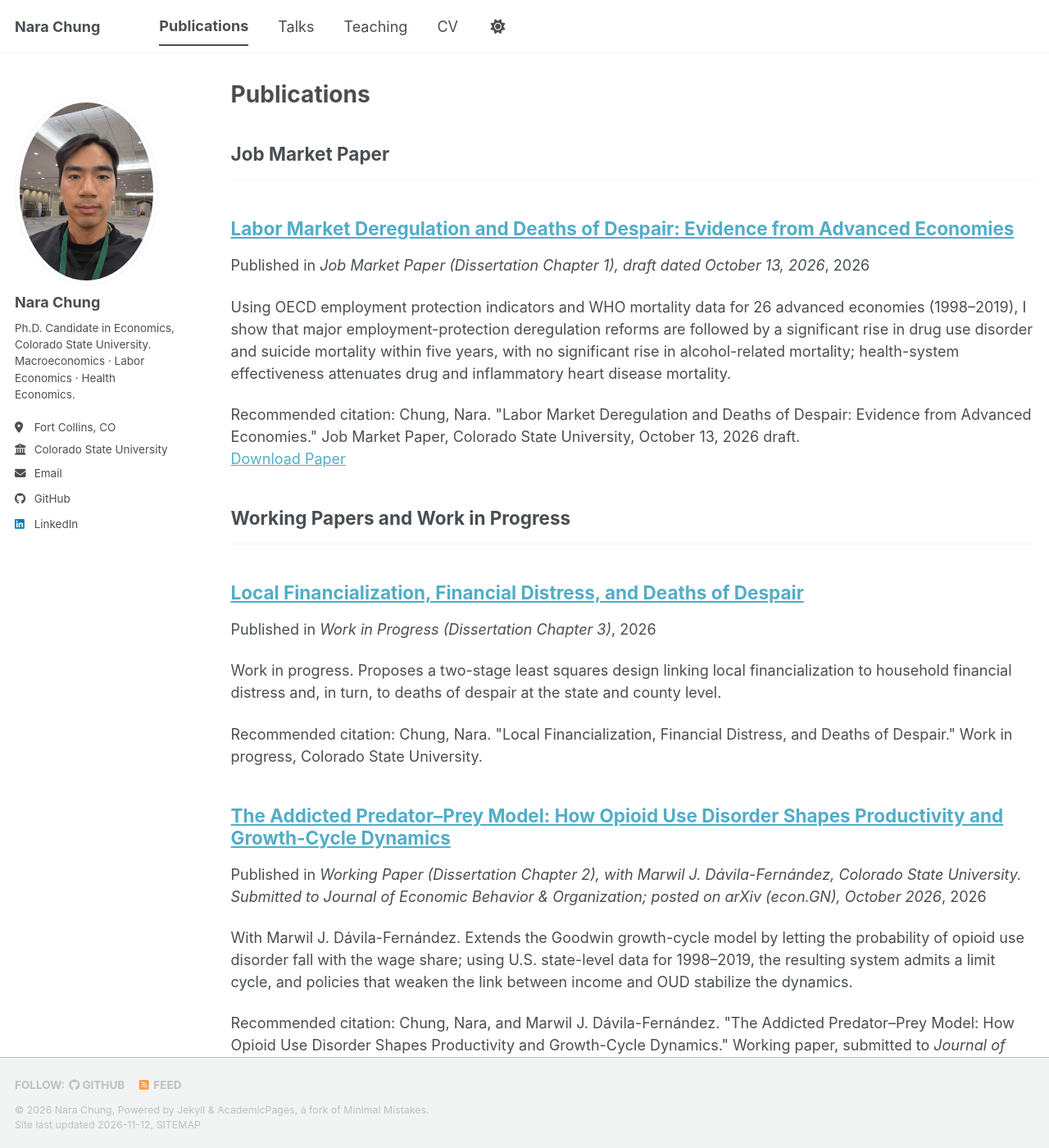
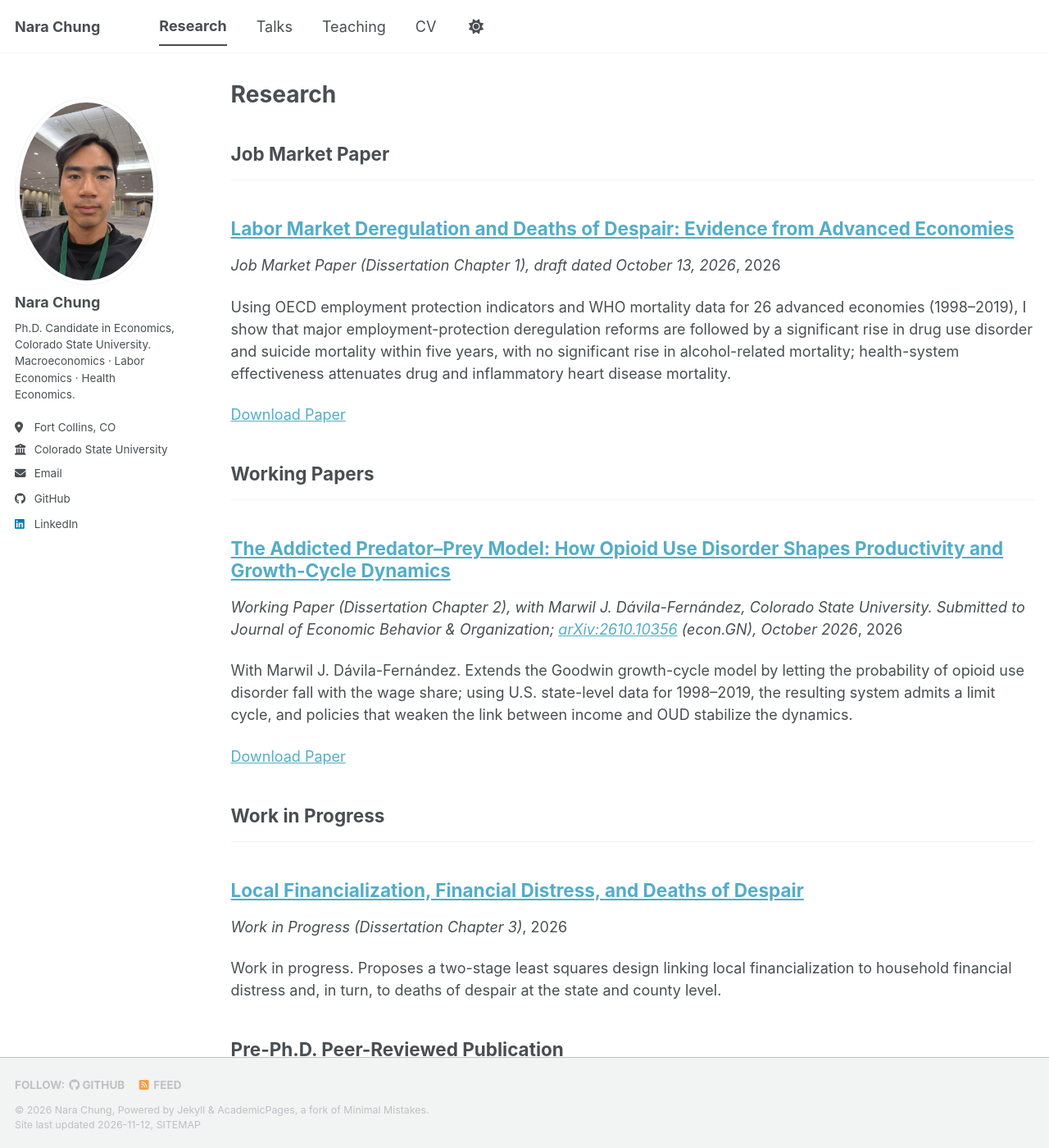
Before and after one commit to raraland18/raraland18.github.io, a Jekyll site: the page built from _pages/publications.html, in a window 1280 px wide and 1400 px high. Shown: the whole window at 82% size. Built offline with Jekyll 4.4.1, drawn with Linux system fonts in a browser that asks for light colours; a style sheet for code colours, icons or effects is not loaded; some of the changed text lies outside the part shown.

Commit message:
Rename Publications to Research and reorganize sections
- Nav tab and page title "Publications" -> "Research" (URL /research/,
  with /publications/ redirecting).
- Drop "Published in" from entry lines; show "Recommended citation" only
  for the peer-reviewed publication, not the JMP/working papers.
- Split "Working Papers" and "Work in Progress" into separate sections.
- Label the peer-reviewed section "Pre-Ph.D. Peer-Reviewed Publication".
- Show the arXiv link in the working paper's venue line.

Co-Authored-By: Claude Sonnet 5.5 <noreply@anthropic.com>
Claude-Session: https://claude.ai/code/session_01NPtgPZLLo4wfVYvQXDonJv

```diff
--- a/_config.yml
+++ b/_config.yml
@@ -82,9 +82,11 @@ publication_category:
   jmp:
     title: 'Job Market Paper'
   workingpapers:
-    title: 'Working Papers and Work in Progress'
+    title: 'Working Papers'
+  workinprogress:
+    title: 'Work in Progress'
   manuscripts:
-    title: 'Peer-Reviewed Publications'
+    title: 'Pre-Ph.D. Peer-Reviewed Publication'
 
 # Site Settings
 teaser                   :
--- a/_data/navigation.yml
+++ b/_data/navigation.yml
@@ -1,7 +1,7 @@
 # The following is the order of the links in the header of the website.
 main:
-  - title: "Publications"
-    url: /publications/
+  - title: "Research"
+    url: /research/
 
   - title: "Talks"
     url: /talks/
--- a/_includes/archive-single.html
+++ b/_includes/archive-single.html
@@ -41,7 +41,7 @@
         {% if post.collection == 'teaching' %}
           <p> {{ post.type }}, <i>{{ post.venue }}</i>, {{ post.date | default: "1900-01-01" | date: "%Y" }} </p>
         {% elsif post.collection == 'publications' %}
-          <p>Published in <i>{{ post.venue }}</i>, {{ post.date | default: "1900-01-01" | date: "%Y" }} </p>
+          <p><i>{{ post.venue }}</i>, {{ post.date | default: "1900-01-01" | date: "%Y" }} </p>
         {% elsif post.date %}
          <p class="page__date"><strong><i class="fa fa-fw fa-calendar" aria-hidden="true"></i> {{ site.data.ui-text[site.locale].date_label | default: "Published:" }}</strong> <time datetime="{{ post.date | default: "1900-01-01" | date_to_xmlschema }}">{{ post.date | default: "1900-01-01" | date: "%B %d, %Y" }}</time></p>
         {% endif %}
@@ -52,22 +52,24 @@
     <p class="archive__item-excerpt" itemprop="description"><p>{{ post.excerpt | markdownify | remove: '<p>' | remove: '</p>' }}<strong><a href="{{ base_path }}{{ post.url }}" rel="permalink"> Read more</a></strong></p></p>
     {% endif %}
 
-    {% if post.citation and post.paperurl and post.slidesurl and post.bibtexurl %}
-      <p>Recommended citation: {{ post.citation }}<br /><a href="{{ post.paperurl }}">Download Paper</a> | <a href="{{ post.slidesurl }}">Download Slides</a> | <a href="{{ post.bibtexurl }}">Download Bibtex</a></p>
-    {% elsif post.citation and post.paperurl and post.slidesurl %}
-      <p>Recommended citation: {{ post.citation }}<br /><a href="{{ post.paperurl }}">Download Paper</a> | <a href="{{ post.slidesurl }}">Download Slides</a></p>
-    {% elsif post.citation and post.paperurl and post.bibtexurl %}
-      <p>Recommended citation: {{ post.citation }}<br /><a href="{{ post.paperurl }}">Download Paper</a> | <a href="{{ post.bibtexurl }}">Download Bibtex</a></p>
-    {% elsif post.citation and post.paperurl %}
-      <p>Recommended citation: {{ post.citation }}<br /><a href="{{ post.paperurl }}">Download Paper</a></p>
-    {% elsif post.citation and post.slidesurl and post.bibtexurl %}
-      <p>Recommended citation: {{ post.citation }}<br /><a href="{{ post.slidesurl }}">Download Slides</a> | <a href="{{ post.bibtexurl}}">Download Bibtex</a></p>
-    {% elsif post.citation and post.slidesurl %}
-      <p>Recommended citation: {{ post.citation }}<br /><a href="{{ post.slidesurl }}">Download Slides</a></p>
-    {% elsif post.citation and post.bibtexurl %}
-      <p>Recommended citation: {{ post.citation }}<br /><a href="{{ post.bibtexurl }}">Download Bibtex</a></p>
-    {% elsif post.citation %}
-      <p>Recommended citation: {{ post.citation }}</p>
+    {% assign cite = post.citation %}
+    {% if post.collection == 'publications' and post.category != 'manuscripts' %}{% assign cite = nil %}{% endif %}
+    {% if cite and post.paperurl and post.slidesurl and post.bibtexurl %}
+      <p>Recommended citation: {{ cite }}<br /><a href="{{ post.paperurl }}">Download Paper</a> | <a href="{{ post.slidesurl }}">Download Slides</a> | <a href="{{ post.bibtexurl }}">Download Bibtex</a></p>
+    {% elsif cite and post.paperurl and post.slidesurl %}
+      <p>Recommended citation: {{ cite }}<br /><a href="{{ post.paperurl }}">Download Paper</a> | <a href="{{ post.slidesurl }}">Download Slides</a></p>
+    {% elsif cite and post.paperurl and post.bibtexurl %}
+      <p>Recommended citation: {{ cite }}<br /><a href="{{ post.paperurl }}">Download Paper</a> | <a href="{{ post.bibtexurl }}">Download Bibtex</a></p>
+    {% elsif cite and post.paperurl %}
+      <p>Recommended citation: {{ cite }}<br /><a href="{{ post.paperurl }}">Download Paper</a></p>
+    {% elsif cite and post.slidesurl and post.bibtexurl %}
+      <p>Recommended citation: {{ cite }}<br /><a href="{{ post.slidesurl }}">Download Slides</a> | <a href="{{ post.bibtexurl}}">Download Bibtex</a></p>
+    {% elsif cite and post.slidesurl %}
+      <p>Recommended citation: {{ cite }}<br /><a href="{{ post.slidesurl }}">Download Slides</a></p>
+    {% elsif cite and post.bibtexurl %}
+      <p>Recommended citation: {{ cite }}<br /><a href="{{ post.bibtexurl }}">Download Bibtex</a></p>
+    {% elsif cite %}
+      <p>Recommended citation: {{ cite }}</p>
     {% elsif post.paperurl and post.bibtexurl %}
       <p><a href="{{ post.paperurl }}">Download Paper</a> | <a href="{{ post.bibtexurl }}">Download Bibtex</a></p>
     {% elsif post.paperurl %}
--- a/_pages/publications.html
+++ b/_pages/publications.html
@@ -1,7 +1,9 @@
 ---
 layout: archive
-title: "Publications"
-permalink: /publications/
+title: "Research"
+permalink: /research/
+redirect_from:
+  - /publications/
 author_profile: true
 ---
 
--- a/_publications/2026-03-01-addicted-predator-prey-model.md
+++ b/_publications/2026-03-01-addicted-predator-prey-model.md
@@ -5,7 +5,7 @@ category: workingpapers
 permalink: /publication/addicted-predator-prey-model
 excerpt: 'With Marwil J. Dávila-Fernández. Extends the Goodwin growth-cycle model by letting the probability of opioid use disorder fall with the wage share; using U.S. state-level data for 1998&ndash;2019, the resulting system admits a limit cycle, and policies that weaken the link between income and OUD stabilize the dynamics.'
 date: 2026-03-01
-venue: 'Working Paper (Dissertation Chapter 2), with Marwil J. Dávila-Fernández, Colorado State University. Submitted to <i>Journal of Economic Behavior &amp; Organization</i>; posted on arXiv (econ.GN), October 2026'
+venue: 'Working Paper (Dissertation Chapter 2), with Marwil J. Dávila-Fernández, Colorado State University. Submitted to <i>Journal of Economic Behavior &amp; Organization</i>; <a href="https://arxiv.org/abs/2610.10356">arXiv:2610.10356</a> (econ.GN), October 2026'
 paperurl: '/files/working_paper_ch2_addicted_predator_prey.pdf'
 citation: 'Chung, Nara, and Marwil J. Dávila-Fernández. &quot;The Addicted Predator&ndash;Prey Model: How Opioid Use Disorder Shapes Productivity and Growth-Cycle Dynamics.&quot; Working paper, submitted to <i>Journal of Economic Behavior &amp; Organization</i>. arXiv:<a href="https://arxiv.org/abs/2610.10356">2610.10356</a> [econ.GN], 2026.'
 ---
```
Also changed, not shown: _publications/2026-04-01-local-financialization-financial-distress.md (+1 -1 lines).
